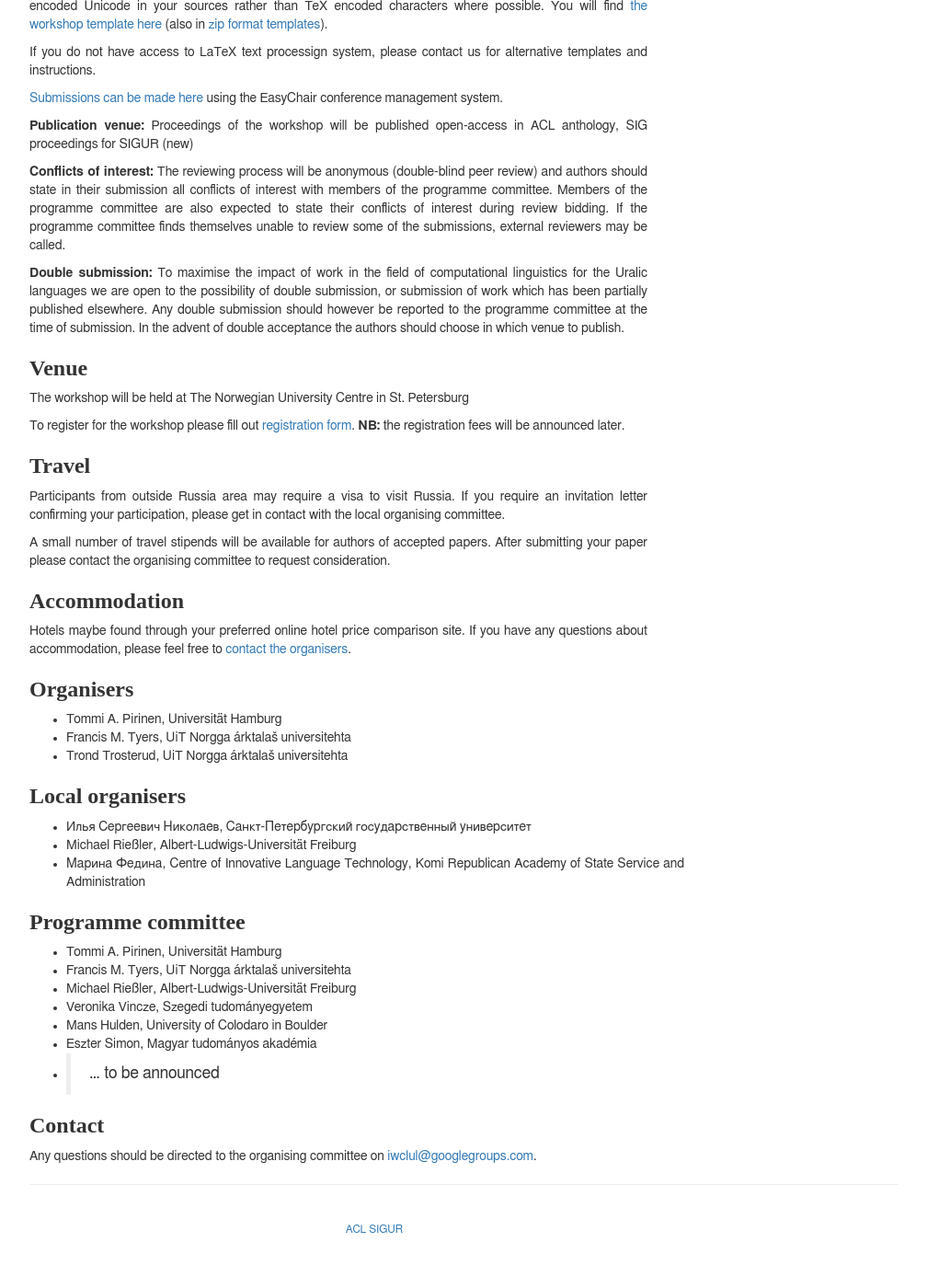
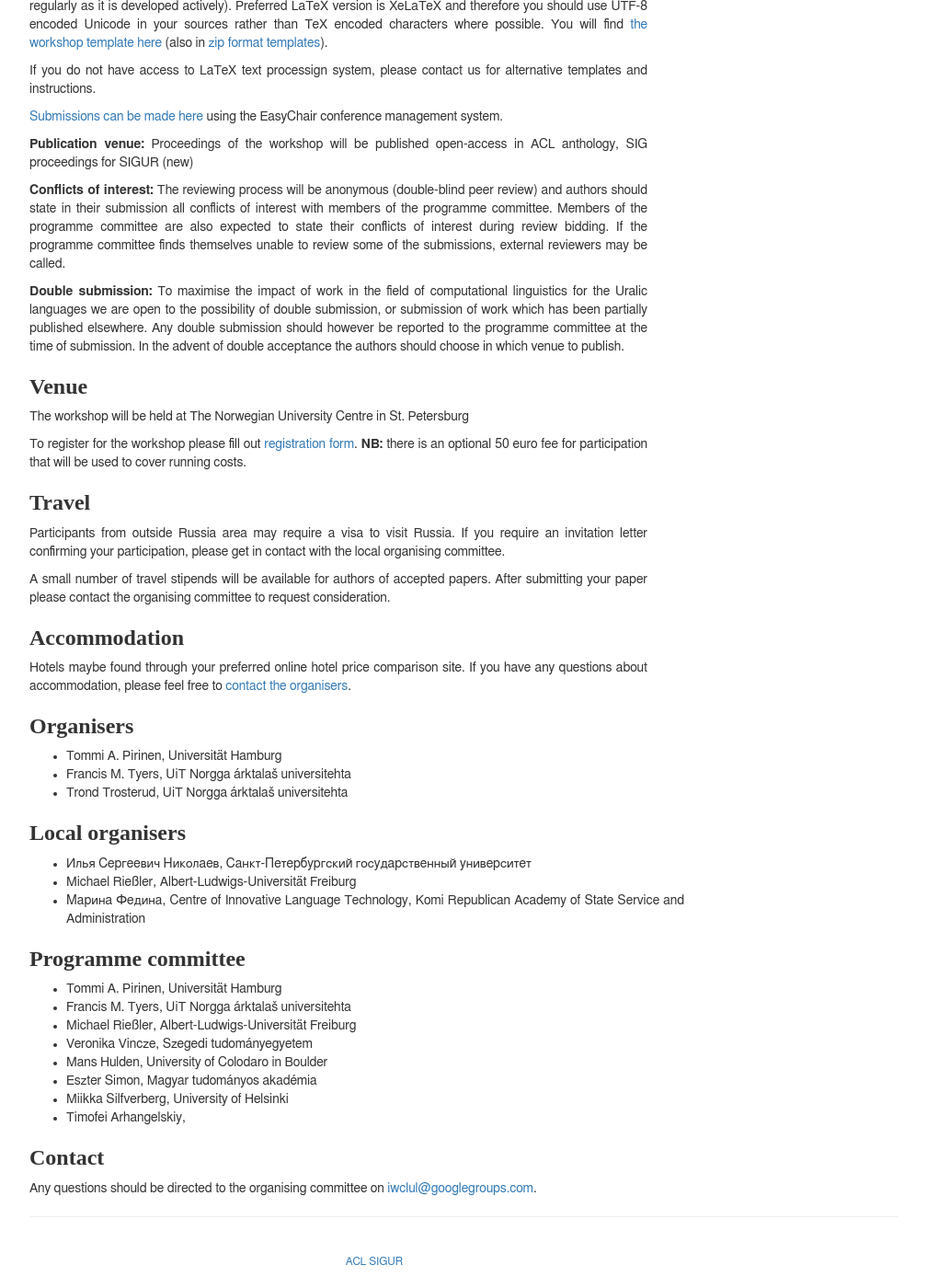
Before and after one commit to acl-sigur/acl-sigur.github.io, a Jekyll site: the page built from iwclul2017.eng.md, in a window 1280 px wide and 1400 px high, scrolled down 1822 px. Shown: the whole window at 92% size, without its empty margins (233-1241 px from the left). Built offline with Jekyll 4.4.1, drawn with Linux system fonts in a browser that asks for light colours; before the commit the page ends 3187 px from its top, so only the background shows below that; some of the changed text lies outside the part shown.

Commit message:
PC full, fees

```diff
--- a/iwclul2017.eng.md
+++ b/iwclul2017.eng.md
@@ -31,7 +31,8 @@ Russia in St. Petersburg.
 ## Registration
 
 To register for the workshop please fill out [registration form][regform].
-**NB:** the registration fees will be announced later.
+**NB:** there is an optional 50 euro fee for participation that will be used to
+cover running costs.
 
 
 ## Invited speaker
@@ -154,7 +155,8 @@ The workshop will be held at The Norwegian University Centre in St. Petersburg
 
 
 To register for the workshop please fill out [registration form][regform].
-**NB:** the registration fees will be announced later.
+**NB:** there is an optional 50 euro fee for participation that will be used to
+cover running costs.
 
 ### Travel
 
@@ -195,7 +197,8 @@ organisers][orgmail].
 * Veronika Vincze, Szegedi tudományegyetem
 * Mans Hulden, University of Colodaro in Boulder
 * Eszter Simon, Magyar tudományos akadémia
-* >... to be announced
+* Miikka Silfverberg, University of Helsinki
+* Timofei Arhangelskiy,
 
 
 ### Contact
```
